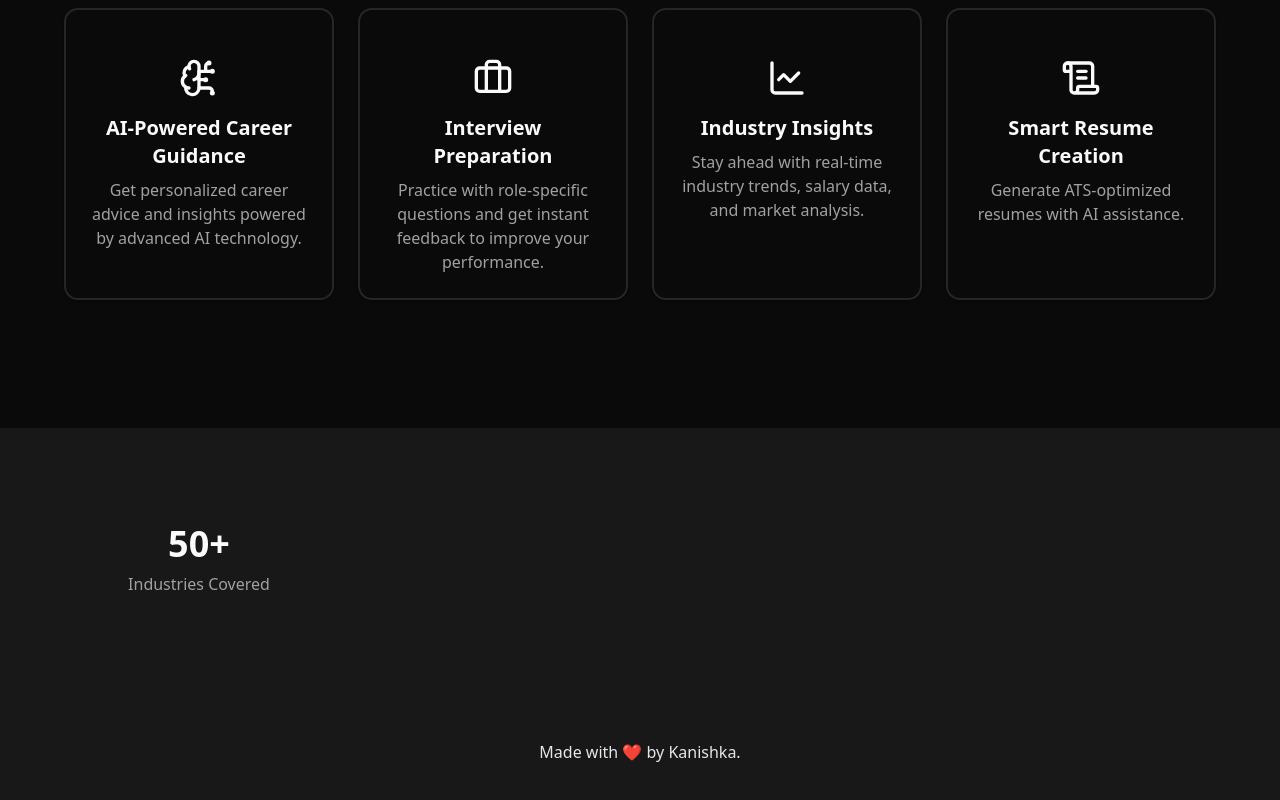
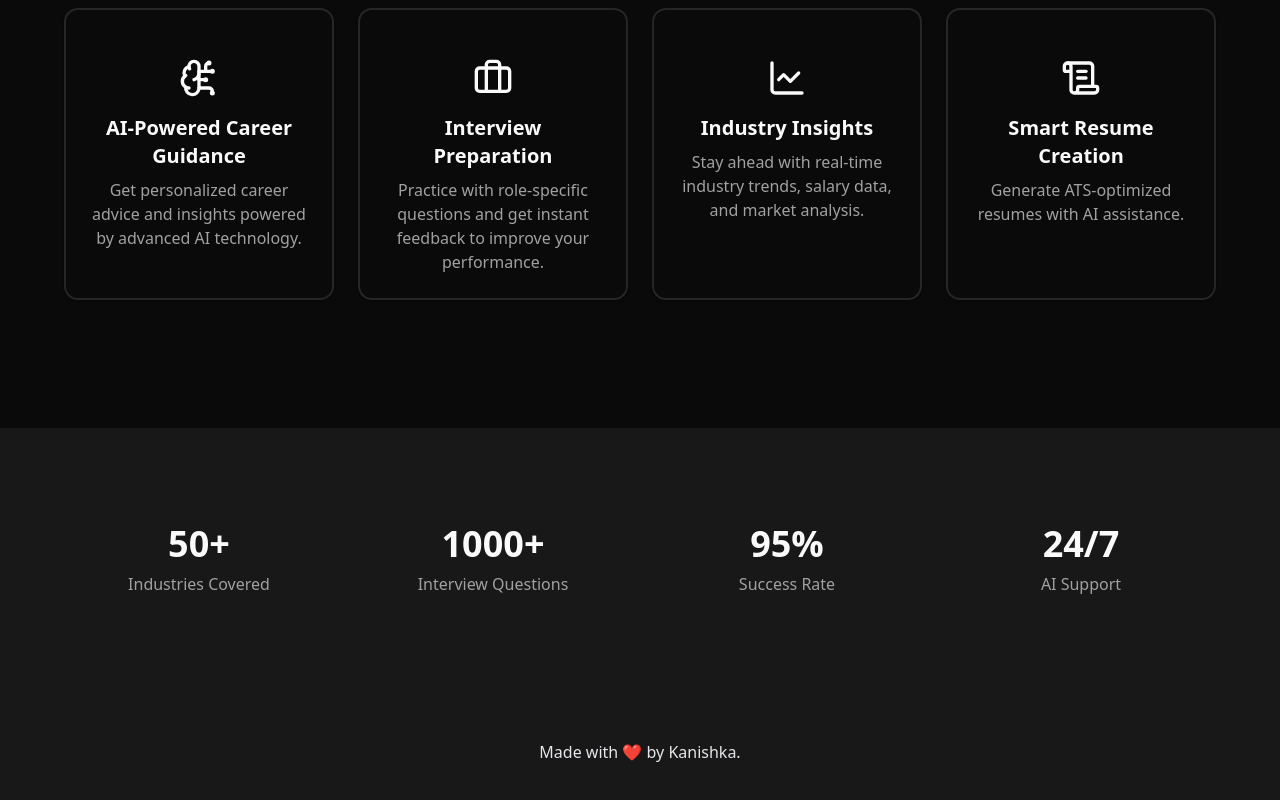
Before and after one commit to kanishkadz/elevate, a Next.js app: page / in a window 1280 px wide. Shown: the part 1525-2325 px from the top of the page. Built offline with nearby package versions, Linux system fonts and the light colour scheme; no server answers.

Commit message:
Update page.jsx

```diff
--- a/app/page.jsx
+++ b/app/page.jsx
@@ -37,6 +37,18 @@
               <h3 className="text-4xl font-bold">50+</h3>
               <p className="text-muted-foreground">Industries Covered</p>
             </div>
+            <div className="flex flex-col items-center justify-center space-y-2">
+              <h3 className="text-4xl font-bold">1000+</h3>
+              <p className="text-muted-foreground">Interview Questions</p>
+            </div>
+            <div className="flex flex-col items-center justify-center space-y-2">
+              <h3 className="text-4xl font-bold">95%</h3>
+              <p className="text-muted-foreground">Success Rate</p>
+            </div>
+            <div className="flex flex-col items-center justify-center space-y-2">
+              <h3 className="text-4xl font-bold">24/7</h3>
+              <p className="text-muted-foreground">AI Support</p>
+            </div>
           </div>
         </div>
       </section>
```
